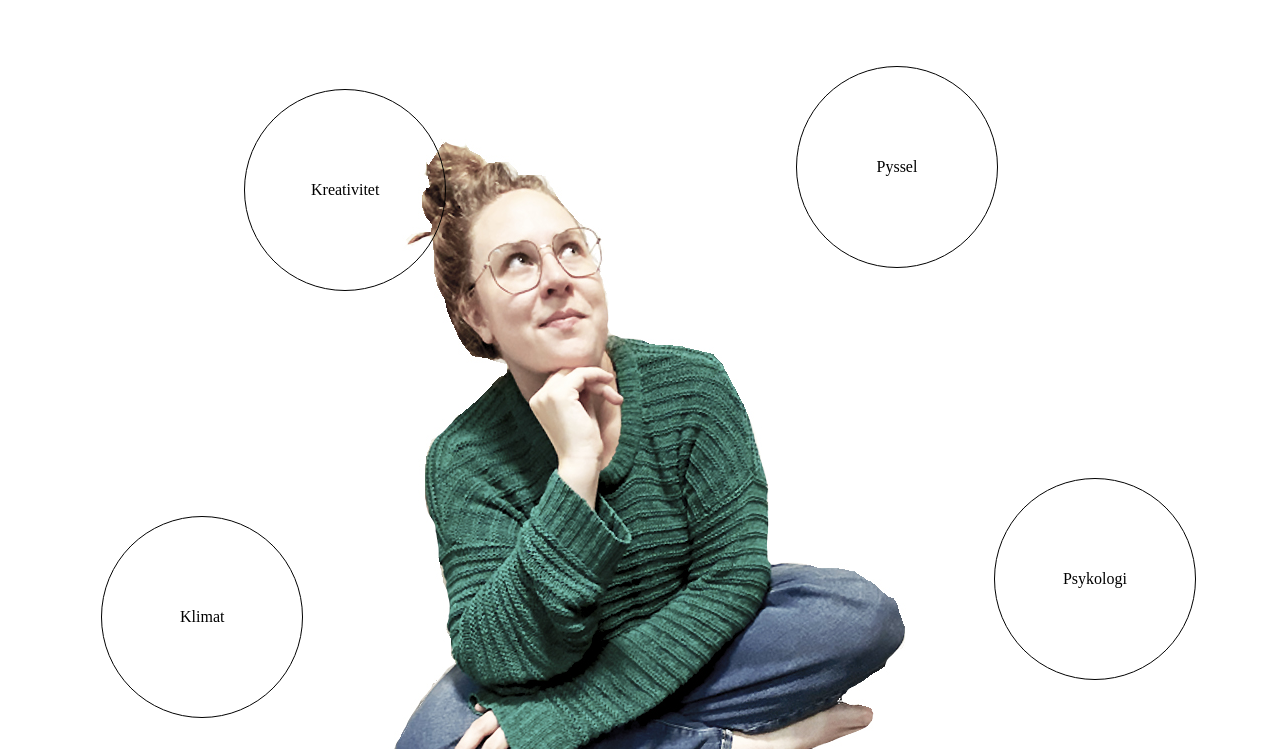
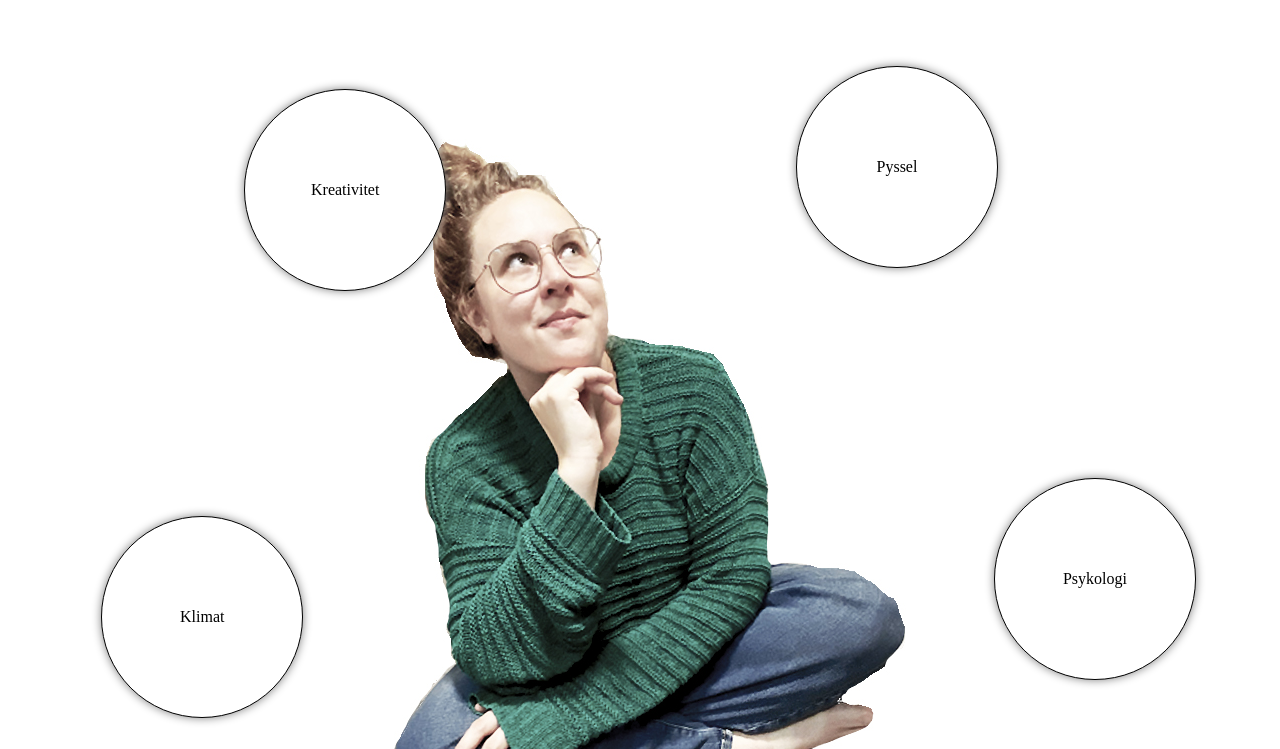
Before and after one commit to themerion/elisabeth-website, a plain HTML site: page index.html in a window 1280 px wide. Shown: the part 51-800 px from the top of the page. Drawn offline with Linux system fonts and the light colour scheme.

Commit message:
Shadows on large_menu_item

```diff
--- a/index.html
+++ b/index.html
@@ -107,6 +107,8 @@
         display: flex;
         align-items: center;
         justify-content: center;
+        background-color: white;
+        box-shadow: 0px 0px 10px gray;
     }
 
     .large_menu_item:hover {
```
